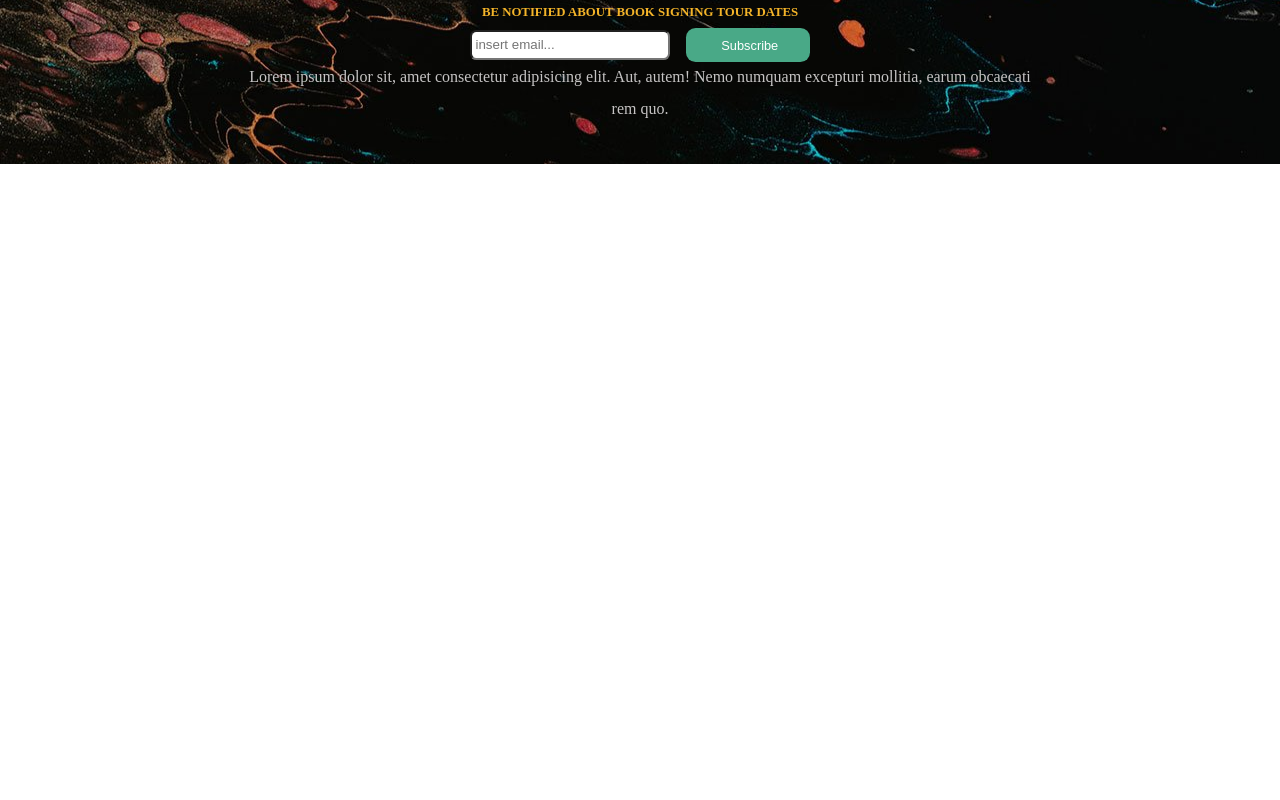
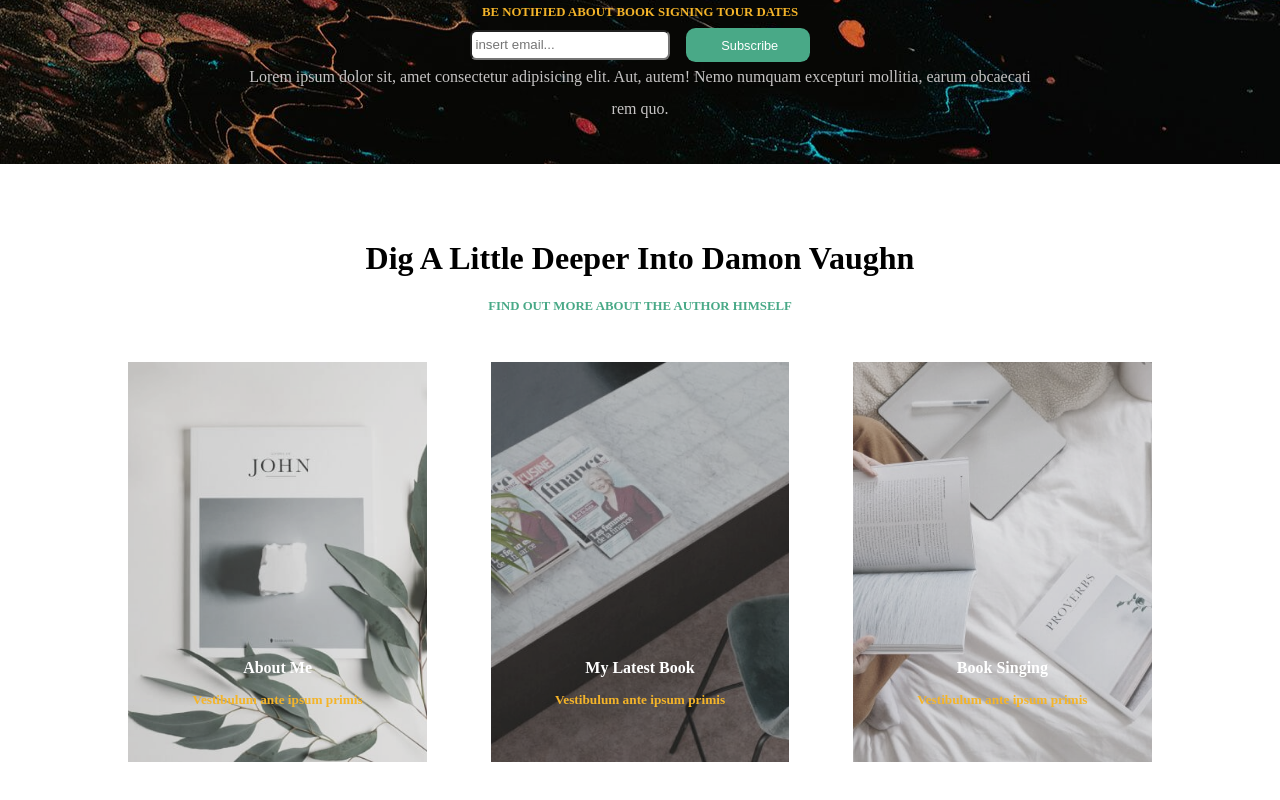
Before and after one commit to GabriellaValentina92/proj-html-vuejs, a Vue app: page / in a window 1280 px wide. Shown: the part 2684-3484 px from the top of the page. Before the commit the page ends 2848 px from the top, so only its background shows below. Built offline with nearby package versions, Linux system fonts and the light colour scheme.

Commit message:
Add about author section

```diff
--- a/src/assets/style/partial/variables.scss
+++ b/src/assets/style/partial/variables.scss
@@ -1,3 +1,7 @@
+//variabili
+$bg-color: #fef7e9;
+
+//Mixin
 @mixin container-size {
   max-width: 1100px;
   margin: auto;
--- a/src/components/AppMain.vue
+++ b/src/components/AppMain.vue
@@ -4,6 +4,9 @@ import newBook from "./newBook.vue";
 import journalReview from "./journalReview.vue";
 import event from "./event.vue";
 import subscribeSection from "./subscribeSection.vue";
+import aboutAuthor from "./aboutAuthor.vue";
+import articles from "./articles.vue";
+
 export default {
   components: {
     ebookApp,
@@ -11,6 +14,8 @@ export default {
     journalReview,
     event,
     subscribeSection,
+    aboutAuthor,
+    articles,
   },
 
   data() {
@@ -68,6 +73,8 @@ export default {
   <journalReview />
   <event />
   <subscribeSection />
+  <aboutAuthor />
+  <articles />
 </template>
 
 <style lang="scss" scoped>
--- /dev/null
+++ b/src/components/aboutAuthor.vue
@@ -0,0 +1,89 @@
+<script>
+import store from "../store";
+export default {
+  data() {
+    return {
+      store,
+    };
+  },
+
+  methods: {
+    getImg(img) {
+      return new URL(`../assets/img/${img}`, import.meta.url).href;
+    },
+  },
+};
+</script>
+
+<template>
+  <div class="containerbig">
+    <div class="title">
+      <h1>Dig A Little Deeper Into Damon Vaughn</h1>
+      <h3>FIND OUT MORE ABOUT THE AUTHOR HIMSELF</h3>
+    </div>
+    <div class="cardbox">
+      <div class="card" v-for="info in store.ArrAboutAuthor" :key="info.title">
+        <img :src="getImg(info.image)" alt="" />
+        <div class="content">
+          <h4>{{ info.title }}</h4>
+          <h5>{{ info.subheading }}</h5>
+        </div>
+      </div>
+    </div>
+  </div>
+</template>
+
+<style lang="scss" scoped>
+@use "../assets/style/partial/variables.scss" as *;
+
+.containerbig {
+  @include container-size;
+
+  .title {
+    text-align: center;
+    margin-top: 4rem;
+    line-height: 3rem;
+
+    h3 {
+      font-size: 0.8rem;
+      color: #49a987;
+    }
+  }
+
+  .cardbox {
+    display: flex;
+    align-items: center;
+    justify-content: center;
+  }
+
+  .card {
+    width: 400px;
+    position: relative;
+    padding: 2rem;
+  }
+
+  .card img {
+    filter: grayscale(0.5) contrast(0.8);
+    width: 100%;
+    height: 400px;
+    object-fit: cover;
+  }
+
+  .content {
+    position: absolute;
+    bottom: 50px;
+    left: 50%;
+    transform: translate(-50%, -50%);
+    text-align: center;
+    line-height: 2rem;
+
+    h4 {
+      color: #ffffff;
+    }
+
+    h5 {
+      color: #f4b429;
+    }
+  }
+}
+</style>
--- /dev/null
+++ b/src/components/articles.vue
@@ -0,0 +1,7 @@
+<script>
+export default {};
+</script>
+
+<template></template>
+
+<style></style>
--- a/src/components/event.vue
+++ b/src/components/event.vue
@@ -40,7 +40,7 @@ export default {
 @use "../assets/style/partial/variables.scss" as *;
 
 .bg-color {
-  background-color: #fef7e9;
+  background-color: $bg-color;
 
   .cardcontainer {
     display: flex;
--- a/src/store.js
+++ b/src/store.js
@@ -46,4 +46,24 @@ export default reactive({
       text: "Lorem ipsum dolor sit amet consectetur adipisicing elit.Lorem ipsum dolor sit amet consectetur adipisicing.",
     },
   ],
+
+  ArrAboutAuthor: [
+    {
+      image: "box-1.jpg",
+      title: "About Me",
+      subheading: "Vestibulum ante ipsum primis",
+    },
+
+    {
+      image: "box-4.jpg",
+      title: "My Latest Book",
+      subheading: "Vestibulum ante ipsum primis",
+    },
+
+    {
+      image: "box-3.jpg",
+      title: "Book Singing",
+      subheading: "Vestibulum ante ipsum primis",
+    },
+  ],
 });
```
